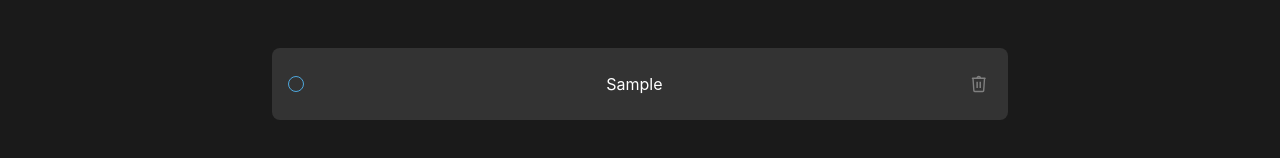
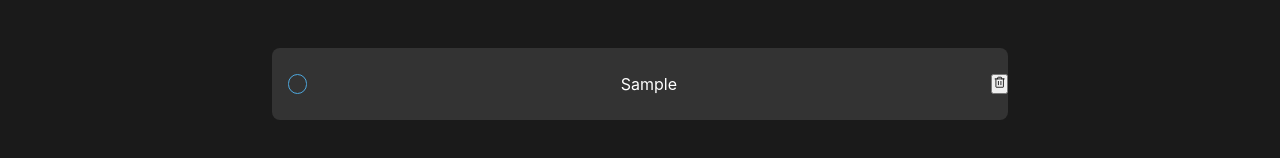
Before and after one commit to florencaMelo/to-do, a React (Vite) app: page / in a window 1280 px wide. Both pictures are taken after typing "Sample" into the empty fields and a click on the button "Criar". Shown: the part 320-478 px from the top of the page. Built offline with nearby package versions, Linux system fonts and the light colour scheme.

Commit message:
fix: arquitetura do projeto

```diff
--- a/package.json
+++ b/package.json
@@ -11,6 +11,7 @@
   },
   "dependencies": {
     "@types/styled-components": "^5.1.26",
+    "phosphor-react": "^1.4.1",
     "react": "^18.2.0",
     "react-dom": "^18.2.0",
     "styled-components": "^5.3.10"
--- a/src/App.tsx
+++ b/src/App.tsx
@@ -1,12 +1,19 @@
+import { useState } from 'react'
 import { Header } from './components/Header.tsx'
+import { Info } from './components/Info.tsx'
 import { NewTask } from './components/NewTask.tsx'
+import { Tarefas } from './components/Tarefas.tsx'
 import { GlobalStyle } from "./styles/themes/global"
 
 export function App() {
+  const [tasks, setTasks] = useState<string[]>([])
+
   return (
     <>
       <Header />
-      <NewTask />
+      <NewTask tasks={tasks} setTasks={setTasks}/>
+      <Info tasks={tasks} />
+      <Tarefas tasks={tasks} setTasks={setTasks}/>
       <GlobalStyle />
     </>
   )
--- a/src/components/Info.tsx
+++ b/src/components/Info.tsx
@@ -1,7 +1,11 @@
 import React from "react"
 import { DivContainer, InfoContainer } from "./Info"
 
-export function Info({tasks}) {
+interface InfoProps {
+  tasks: string[]
+}
+
+export function Info({ tasks }: InfoProps) {
   return(
     <InfoContainer>
       <DivContainer>
--- a/src/components/ListaTarefas.ts
+++ b/src/components/ListaTarefas.ts
@@ -15,8 +15,8 @@ export const ListaTarefasContainer = styled.div`
 export const InputStyle = styled.input`
   appearance: none;
   border: 1px solid #4EA8DE;
-  height: 1rem;
-  width: 1rem;
+  height: 1.2rem;
+  width: 1.2rem;
   border-radius: 50%;
   cursor: pointer;
   margin-left: 1rem;
@@ -25,9 +25,3 @@ export const InputStyle = styled.input`
     background-color: #8284FA;
   }
 `
-
-export const Img = styled.img`
-  cursor: pointer;
-  width: 1.7rem;
-  margin-right: 1rem;
-`
--- a/src/components/ListaTarefas.tsx
+++ b/src/components/ListaTarefas.tsx
@@ -1,14 +1,29 @@
 import React from "react"
-import { Img, InputStyle, ListaTarefasContainer } from "./ListaTarefas"
-import Trash  from '../assets/trash.svg'
+import { InputStyle, ListaTarefasContainer } from "./ListaTarefas"
+import { Trash } from 'phosphor-react'
 
-export function ListaTarefas({taskText}){
+interface ListaTarefasProps {
+  taskText: string
+  onDeleteTask: (task: string) => void
+}
+
+export function ListaTarefas({taskText, onDeleteTask}: ListaTarefasProps) {
+
+  function handleDeleteTask() {
+    onDeleteTask(taskText)
+  }
 
   return(
     <ListaTarefasContainer>
+
       <InputStyle type="checkbox" />
+
       <p>{taskText}</p>
-      <Img src={Trash} alt="" />
+
+      <button onClick={handleDeleteTask}>
+        <Trash />
+      </button>
+
     </ListaTarefasContainer>
   )
 }
--- a/src/components/NewTask.tsx
+++ b/src/components/NewTask.tsx
@@ -1,20 +1,20 @@
-import React, { useState } from 'react'
+import React, { useState, FormEvent, ChangeEvent } from 'react'
 import { Button, Input, NewTaskContainer } from './NewTask'
-import { Tarefas } from './Tarefas.tsx'
-import { Info } from './Info.tsx'
 
-export function NewTask() {
+interface NewTaskProps {
+  tasks: string[],
+  setTasks: (newValue: string[]) => void
+}
 
-  const [tasks, setTasks] = useState<string[]>([])
-
+export function NewTask({ tasks, setTasks }: NewTaskProps) {
   const [newTask, setNewTask] = useState('')
 
-  function handleCreateNewComment(event) {
+  function handleCreateNewComment(event: FormEvent) {
     event.preventDefault()
     setTasks([...tasks, newTask])
   }
 
-  function handleInputChange(event){
+  function handleInputChange(event: ChangeEvent<HTMLInputElement>) {
     setNewTask(event.target.value)
   }
 
@@ -30,10 +30,6 @@ export function NewTask() {
           <Button>Criar</Button>
         </form>
       </NewTaskContainer>
-
-    <Info tasks={tasks} />
-    <Tarefas tasks={tasks} />
-
     </div>
   )
 }
--- a/src/components/Tarefas.tsx
+++ b/src/components/Tarefas.tsx
@@ -3,12 +3,24 @@ import { TarefasContainer } from "./Tarefas"
 import Image from '../assets/Clipboard.svg'
 import { ListaTarefas } from './ListaTarefas.tsx'
 
+interface TarefasProps {
+  tasks: string[]
+  setTasks: (newValue: string[]) => void
+}
 
-export function Tarefas({tasks}) {
+export function Tarefas({ tasks, setTasks }: TarefasProps) {
+  function deleteTask(taskText: string) {
+    const tasksWithoutDeleted = tasks.filter((task: string) => {
+      return task != taskText
+    })
+
+    setTasks(tasksWithoutDeleted)
+  }
+
   return(
     <div>
-      {tasks.length > 0 ? <p>{tasks.map(tasks => {
-        return <ListaTarefas taskText={tasks} /> })} </p> : (
+      {tasks.length > 0 ? <p>{tasks.map((task: string) => {
+        return <ListaTarefas taskText={task} onDeleteTask={deleteTask}/> })} </p> : (
         <TarefasContainer >
           <img src={Image} alt="" />
           <b>Você ainda não tem tarefas cadastradas</b>
```
Also changed, not shown: 1 other file (tests, documents, lock files or other folders). Lines whose indentation alone changed are shown as unchanged.
